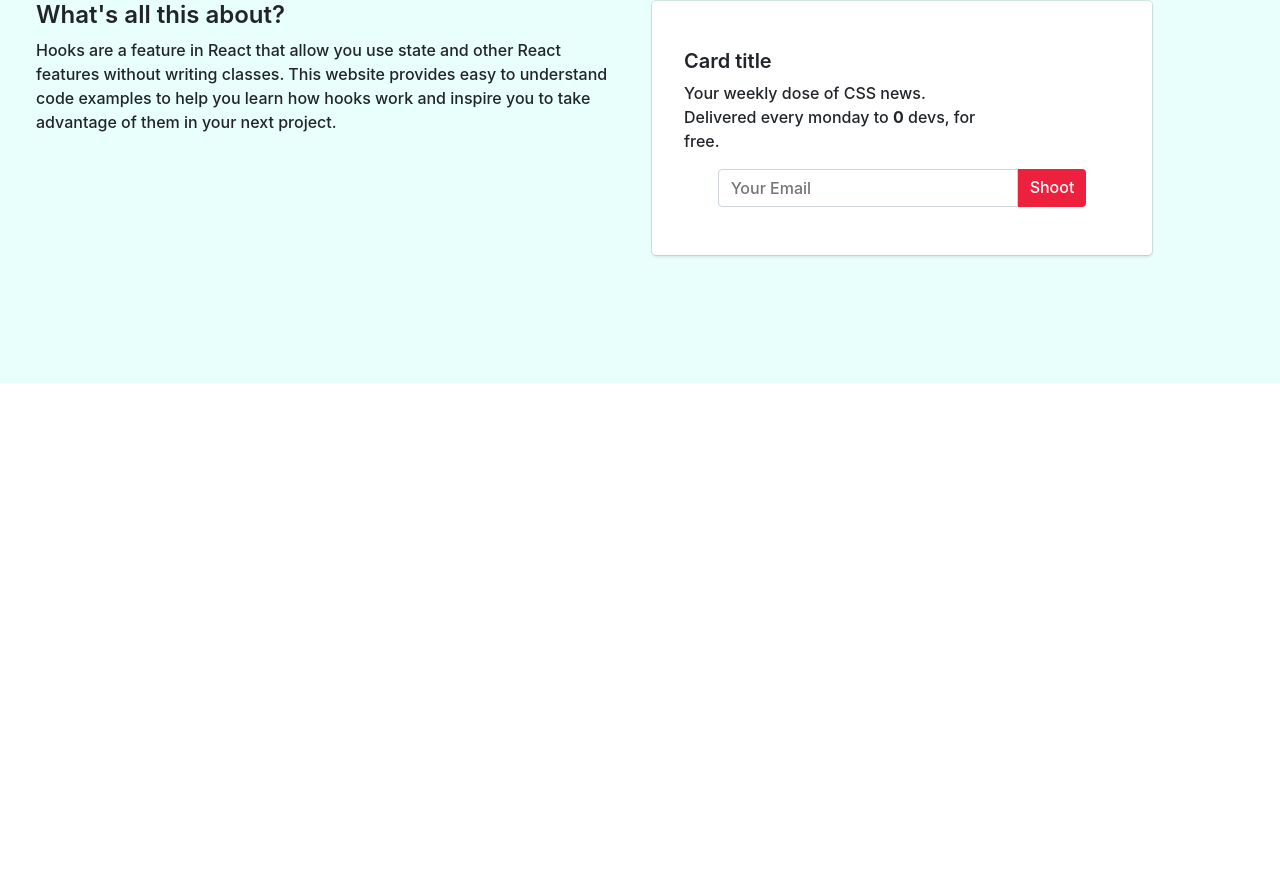
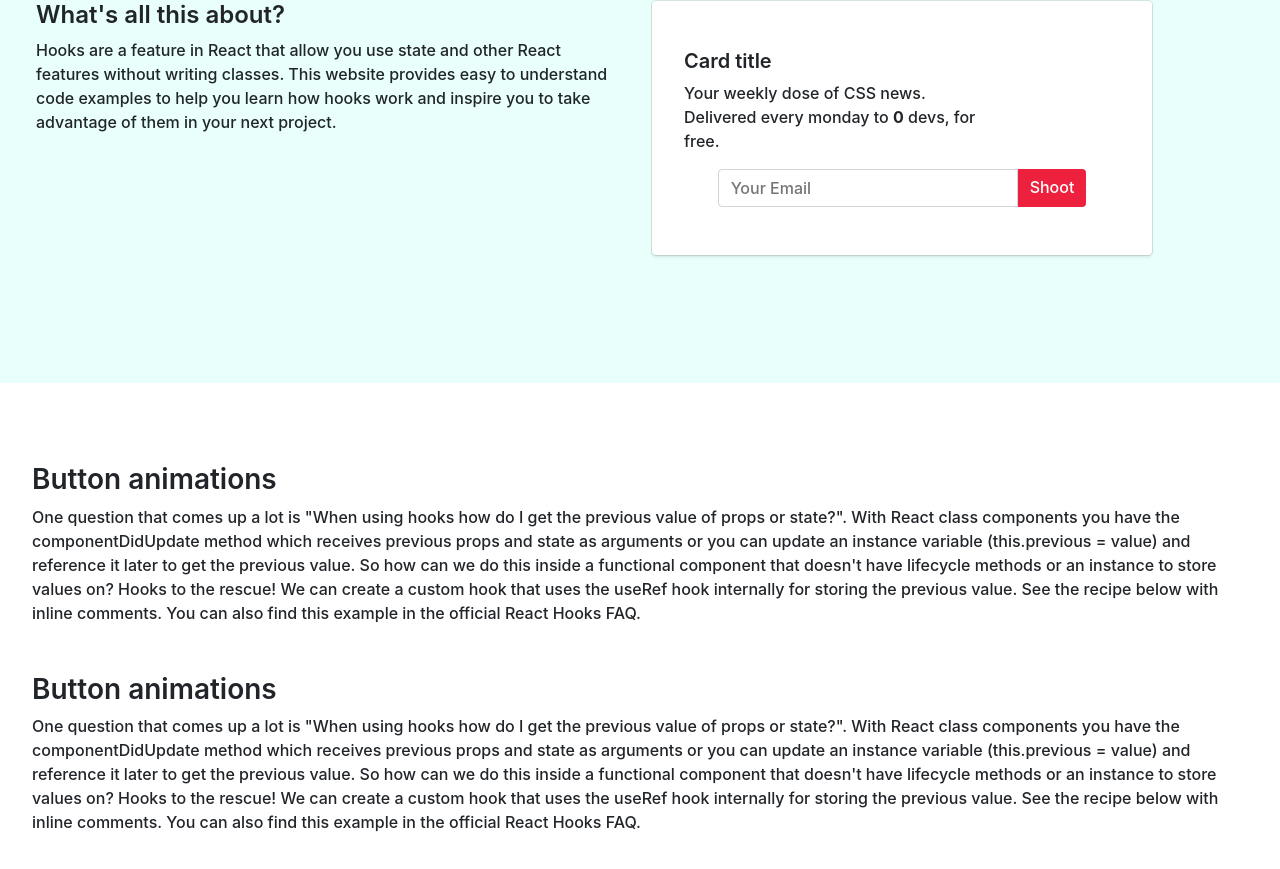
Before and after one commit to jakesuche/basic_animations, a React (Create React App) app: page / in a window 1280 px wide. Shown: the part 377-1246 px from the top of the page. Before the commit the page ends 800 px from the top, so only its background shows below. Built offline with nearby package versions, Linux system fonts and the light colour scheme.

Commit message:
sections added

```diff
--- a/src/App.js
+++ b/src/App.js
@@ -1,11 +1,48 @@
-import logo from './logo.svg';
-import './App.css';
-import Hero from './components/hero'
+import logo from "./logo.svg";
+import "./App.css";
+import Hero from "./components/hero";
+import * as Styles from "./home_styles.js";
 
 function App() {
   return (
     <div>
       <Hero />
+      <Styles.Section>
+        <div className="section_content">
+          <h3>Button animations</h3>
+
+          <p>
+            One question that comes up a lot is "When using hooks how do I get
+            the previous value of props or state?". With React class components
+            you have the componentDidUpdate method which receives previous props
+            and state as arguments or you can update an instance variable
+            (this.previous = value) and reference it later to get the previous
+            value. So how can we do this inside a functional component that
+            doesn't have lifecycle methods or an instance to store values on?
+            Hooks to the rescue! We can create a custom hook that uses the
+            useRef hook internally for storing the previous value. See the
+            recipe below with inline comments. You can also find this example in
+            the official React Hooks FAQ.
+          </p>
+        </div>
+        <div className="section_content">
+          <h3>Button animations</h3>
+
+          <p>
+            One question that comes up a lot is "When using hooks how do I get
+            the previous value of props or state?". With React class components
+            you have the componentDidUpdate method which receives previous props
+            and state as arguments or you can update an instance variable
+            (this.previous = value) and reference it later to get the previous
+            value. So how can we do this inside a functional component that
+            doesn't have lifecycle methods or an instance to store values on?
+            Hooks to the rescue! We can create a custom hook that uses the
+            useRef hook internally for storing the previous value. See the
+            recipe below with inline comments. You can also find this example in
+            the official React Hooks FAQ.
+          </p>
+        </div>
+      </Styles.Section>
     </div>
   );
 }
--- /dev/null
+++ b/src/home_styles.js
@@ -0,0 +1,15 @@
+import styled from 'styled-components'
+
+
+
+export const Section = styled.section`
+
+.section_content{
+    width:100%;
+    max-width:1300px;
+    margin:auto;
+    padding: 0px 2rem 0 2rem;
+    margin-bottom:3rem;
+}
+
+`
```
